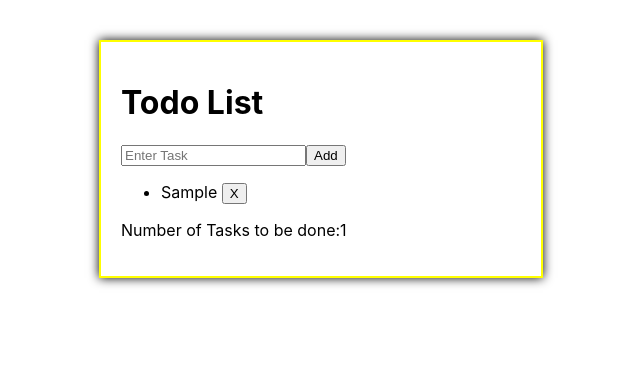
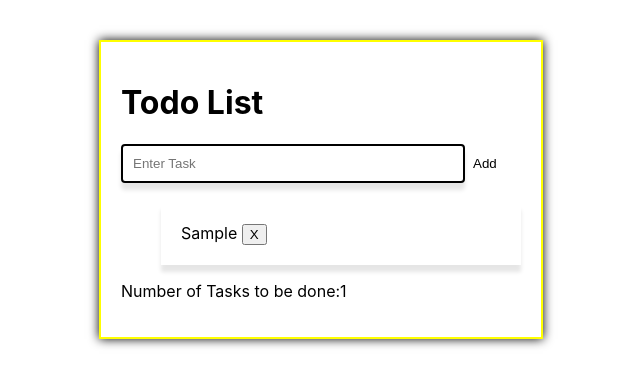
Before and after one commit to Blessing-bit-ui/Todolistupdate, a React (Create React App) app in the folder mytodo/: page / in a window 1280 px wide. Both pictures are taken after typing "Sample" into the empty fields and a click on the button "Add". Shown: the top 386 px of the page, without its empty margins (319-959 px from the left). Built offline with nearby package versions, Linux system fonts and the light colour scheme.

Commit message:
added styling

```diff
--- a/mytodo/src/App.css
+++ b/mytodo/src/App.css
@@ -47,5 +47,32 @@ box-shadow:0 0 10px;
 
 }
 .todo-input{
+  width:80%;
+  padding:10px;
+  border:2px solid black;
+  border-radius:4px;
+  margin-right:5px;
+  box-shadow:0 7px 4px rgba(3,2,1,0.1)
+}
+.todo-button{
+  padding:3px;
+  background-color:white;
+  border:none;
+  cursor:pointer;
+}
+.todo-list{
+  list-style:none;
+  margin-top:20px;
+  margin-left:0px;
 
 }
+.todo-item{
+  margin-left:0px;
+  box-shadow:0 7px 4px rgba(3,2,1,0.1);
+  padding:20px;
+  text-align:left;
+
+
+
+
+}
--- a/mytodo/src/Todolist.js
+++ b/mytodo/src/Todolist.js
@@ -37,11 +37,11 @@ function deleteTask(index){
           onChange={(e) => setInput(e.target.value)}
           className="todo-input"
         />
-        <button onClick={addTasks}>Add</button>
+        <button onClick={addTasks} className="todo-button">Add</button>
         <p>{error}</p>
-        <ul>
+        <ul className="todo-list">
           {tasks.map((task, index) => (
-            <li key={index}>
+            <li key={index} className="todo-item">
               {task} <button onClick={()=>deleteTask(index)}>X</button>{" "}
             </li>
           ))}
```
